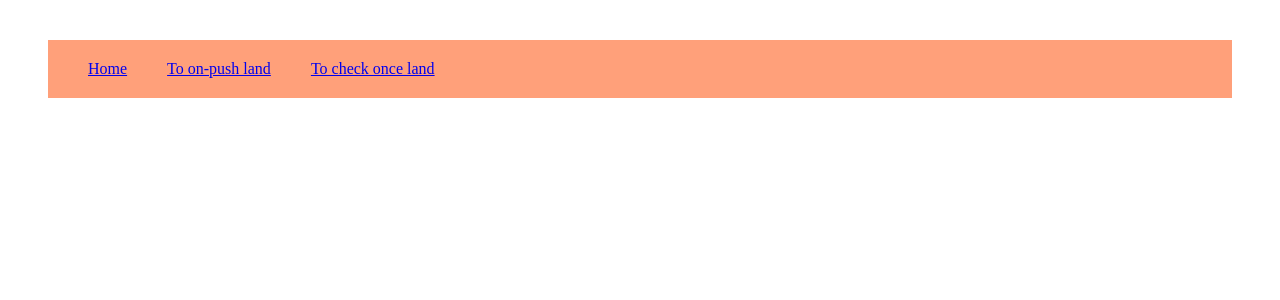
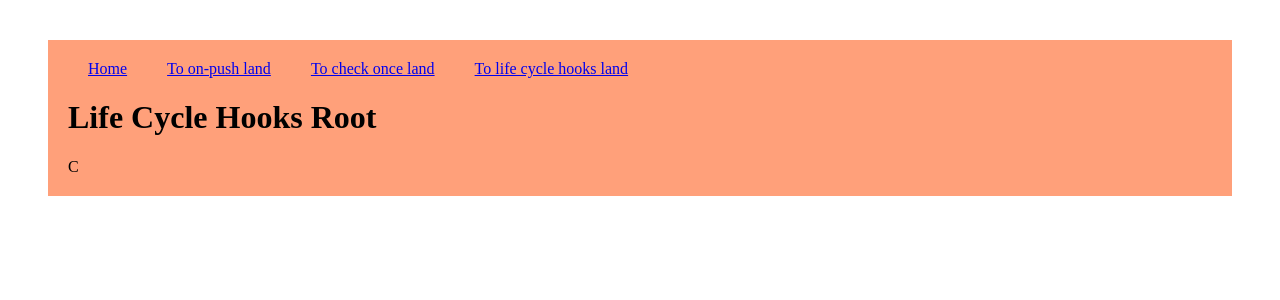
Before and after one commit to Ban117/change-detection, an Angular app: page /life-cycle-hooks in a window 1280 px wide. Before the commit this address led to /. Shown: the top 300 px of the page. Built offline with nearby package versions, Linux system fonts and the light colour scheme.

Commit message:
life cycle hooks

```diff
--- a/src/app/app-routing.module.ts
+++ b/src/app/app-routing.module.ts
@@ -2,6 +2,7 @@ import { NgModule } from '@angular/core';
 import { RouterModule, Routes } from '@angular/router';
 import { CheckOnceContainer } from './check-once-land/check-once-container';
 import { OnPushContainer } from './on-push-land/on-push-container';
+import { LifeCycleHooksContainer } from './life-cycle-hooks-land/life-cycle-hooks-container';
 
 const routes: Routes = [
 	{
@@ -12,6 +13,10 @@ const routes: Routes = [
 		path: 'check-once',
 		component: CheckOnceContainer,
 	},
+	{
+		path: 'life-cycle-hooks',
+		component: LifeCycleHooksContainer,
+	},
 ];
 
 @NgModule({
--- a/src/app/app.component.ts
+++ b/src/app/app.component.ts
@@ -10,6 +10,9 @@ import {
 	template: ` <a class="link" routerLink="">Home</a>
 		<a class="link" routerLink="on-push">To on-push land</a>
 		<a class="link" routerLink="check-once">To check once land</a>
+		<a class="link" routerLink="life-cycle-hooks"
+			>To life cycle hooks land</a
+		>
 		<router-outlet></router-outlet>`,
 	styles: [
 		`
--- /dev/null
+++ b/src/app/life-cycle-hooks-land/components.ts
@@ -0,0 +1,91 @@
+import { ChangeDetectionStrategy, Component, Input } from '@angular/core';
+
+@Component({
+	selector: 'a-life-cycle-hooks-cmp',
+	template: `<b-life-cycle-hooks-cmp [b]="1"></b-life-cycle-hooks-cmp>
+		{{ updateTemplate() }}`,
+	changeDetection: ChangeDetectionStrategy.OnPush,
+})
+export class ALifeCycleHooks {
+	ngDoCheck() {
+		console.warn('%c>>>> A: ngDoCheck', 'color: BurlyWood');
+	}
+	ngAfterContentChecked() {
+		console.warn('%c>>>> A: ngAfterContentChecked', 'color: BurlyWood');
+	}
+	ngAfterViewChecked() {
+		console.warn('%c>>>> A: ngAfterViewChecked', 'color: BurlyWood');
+	}
+	updateTemplate() {
+		console.warn('%c>>>> A: updateTemplate', 'color: BurlyWood');
+	}
+
+	onSomething() {
+		console.warn('>>>> x');
+	}
+}
+
+@Component({
+	selector: 'b-life-cycle-hooks-cmp',
+	template: `<c-life-cycle-hooks-cmp [b]="1"></c-life-cycle-hooks-cmp>
+		{{ updateTemplate() }}`,
+	changeDetection: ChangeDetectionStrategy.OnPush,
+})
+export class BLifeCycleHooks {
+	@Input()
+	set b(v: any) {
+		console.warn('%c>>>> B: updateBinding', 'color: MediumSeaGreen');
+	}
+
+	ngOnChanges() {
+		console.warn('%c>>>> B: ngOnChanges', 'color: MediumSeaGreen');
+	}
+
+	ngDoCheck() {
+		console.warn('%c>>>> B: ngDoCheck', 'color: MediumSeaGreen');
+	}
+
+	ngAfterContentChecked() {
+		console.warn(
+			'%c>>>> B: ngAfterContentChecked',
+			'color: MediumSeaGreen'
+		);
+	}
+
+	ngAfterViewChecked() {
+		console.warn('%c>>>> B: ngAfterViewChecked', 'color: MediumSeaGreen');
+	}
+
+	updateTemplate() {
+		console.warn('%c>>>> B: updateTemplate', 'color: MediumSeaGreen');
+	}
+}
+
+@Component({
+	selector: 'c-life-cycle-hooks-cmp',
+	template: `C {{ updateTemplate() }}`,
+	changeDetection: ChangeDetectionStrategy.OnPush,
+})
+export class CLifeCycleHooks {
+	@Input()
+	set b(v: any) {
+		console.warn('%c>>>> C: updateBinding', 'color: DarkSalmon');
+	}
+
+	ngOnChanges() {
+		console.warn('%c>>>> C: ngOnChanges', 'color: DarkSalmon');
+	}
+
+	ngDoCheck() {
+		console.warn('%c>>>> C: ngDoCheck', 'color: DarkSalmon');
+	}
+	ngAfterContentChecked() {
+		console.warn('%c>>>> C: ngAfterContentChecked', 'color: DarkSalmon');
+	}
+	ngAfterViewChecked() {
+		console.warn('%c>>>> C: ngAfterViewChecked', 'color: DarkSalmon');
+	}
+	updateTemplate() {
+		console.warn('%c>>>> C: updateTemplate', 'color: DarkSalmon');
+	}
+}
--- /dev/null
+++ b/src/app/life-cycle-hooks-land/life-cycle-hooks-container.ts
@@ -0,0 +1,24 @@
+import {
+	ChangeDetectionStrategy,
+	Component,
+	ViewEncapsulation,
+} from '@angular/core';
+
+@Component({
+	selector: 'app-life-cycle-hooks-container',
+	host: { class: 'app-life-cycle-hooks-container' },
+	template: ` <h1>Life Cycle Hooks Root</h1>
+		<a-life-cycle-hooks-cmp></a-life-cycle-hooks-cmp>`,
+	styles: [
+		`
+			.app-on-push-container {
+				display: block;
+				background: Tomato;
+				padding: 20px;
+			}
+		`,
+	],
+	encapsulation: ViewEncapsulation.None,
+	changeDetection: ChangeDetectionStrategy.OnPush,
+})
+export class LifeCycleHooksContainer {}
```
Also changed, not shown: src/app/app.module.ts (+10 -0 lines), 1 other file (tests, documents, lock files or other folders).
